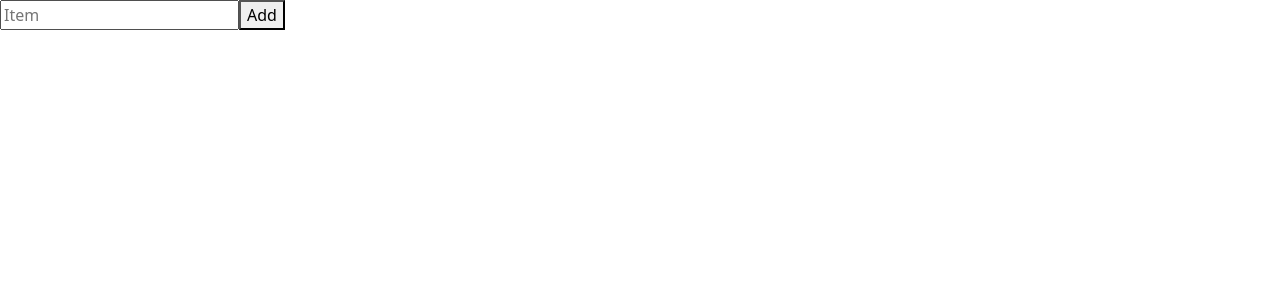
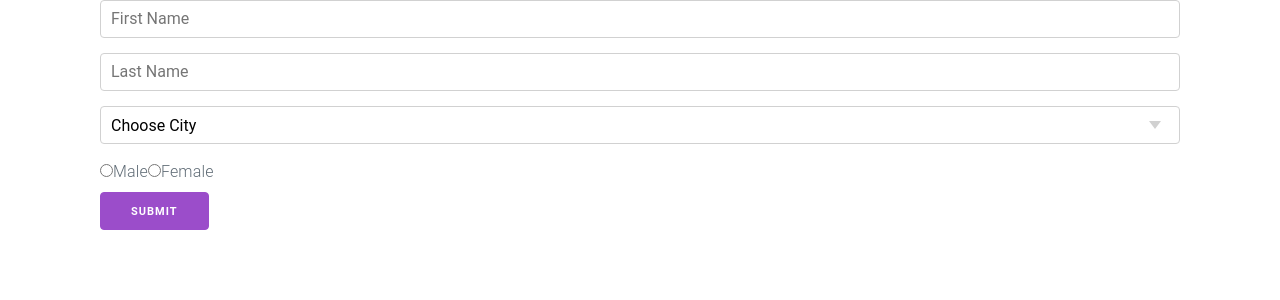
Before and after one commit to TruongKhanh23/vite-project, a React (Vite) app in the folder vite-project/: page / in a window 1280 px wide. Shown: the top 300 px of the page. Built offline with nearby package versions, Linux system fonts and the light colour scheme.

Commit message:
TNK-016: Install milligram & useState Managing Form

```diff
--- a/vite-project/package.json
+++ b/vite-project/package.json
@@ -11,6 +11,7 @@
   },
   "dependencies": {
     "bootstrap": "^5.3.3",
+    "milligram": "^1.4.1",
     "react": "^18.2.0",
     "react-dom": "^18.2.0",
     "react-router-dom": "^6.22.3"
--- a/vite-project/src/App.jsx
+++ b/vite-project/src/App.jsx
@@ -2,37 +2,38 @@
 
 const App = () => {
 
-  const [list, setList] = useState([])
-  const [item, setItem] = useState("")
+  let [FormObj, SetFormObj] = useState({fName: "", lName: "", city: "", gender: ""})
 
-  const addToList = () => {
-    list.push(item)
-    setList([...list])
+  const inputOnChange = (property, value) => {
+    SetFormObj( prevObj => ({
+      ...prevObj,
+      [property]: value
+    }))
   }
 
-  const removeItem = (index) => {
-    list.splice(index, 1)
-    setList([...list])
+  const formSubmit = (e) => {
+    e.preventDefault()
+    console.log(FormObj);
   }
 
   return (
-    <div>
-      <table>
-        <tbody>
-          {
-            list.length !== 0 ? (list.map((element, index) => {
-              return (
-              <tr>
-                <td>{element}</td>
-                <td><button onClick={()=>{removeItem(index)}}>Remove</button></td>
-              </tr>
-              )
-            })) : (<tr></tr>)
-          }
-        </tbody>
-      </table>
-      <input onChange={(e)=>setItem(e.target.value)} placeholder="Item" />
-      <button onClick={addToList}>Add</button>
+    <div className="container">
+      <form onSubmit={formSubmit}>
+        <input onChange={(e) => {inputOnChange("fName", e.target.value)}} value={FormObj.fName} placeholder="First Name" />
+
+        <input onChange={(e) => {inputOnChange("lName", e.target.value)}} value={FormObj.lName} placeholder="Last Name" />
+
+        <select onChange={(e) => {inputOnChange("city", e.target.value)}} value={FormObj.city}>
+          <option value="">Choose City</option>
+          <option value="Rabajry">Rabajry</option>
+          <optiosn value="Dhaka">Dhaka</optiosn>
+        </select>
+
+        <input onChange={(e) => {inputOnChange("gender", "Male")}} checked={FormObj.gender === "Male"} type="radio" name="gender"/>Male
+        <input onChange={(e) => {inputOnChange("gender", "Female")}} checked={FormObj.gender === "Female"} type="radio" name="gender"/>Female
+        <br/>
+        <button type="submit">Submit</button>
+      </form>
     </div>
   );
 };
--- a/vite-project/src/main.jsx
+++ b/vite-project/src/main.jsx
@@ -4,6 +4,7 @@
 import "./assets/css/style.css"
 import "bootstrap";
 import "bootstrap/dist/css/bootstrap.css"
+import "milligram/dist/milligram.css"
 
 ReactDOM.createRoot(document.getElementById('root')).render(
   <React.StrictMode>
```
Also changed, not shown: 1 other file (tests, documents, lock files or other folders).
